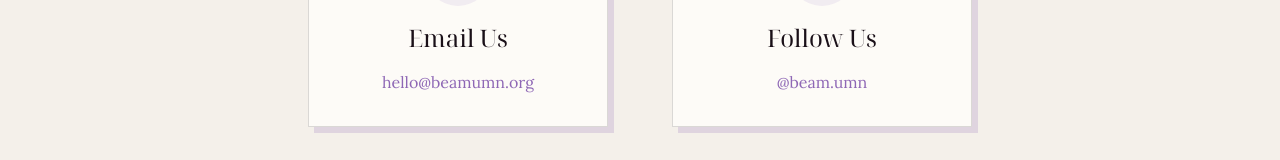
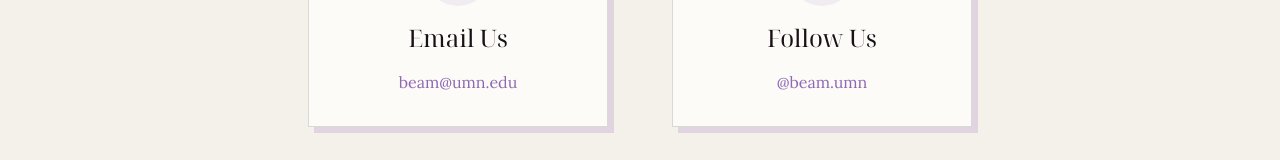
Before and after one commit to drews5/beam, a React (Vite) app: page / in a window 1280 px wide. Shown: the part 3988-4148 px from the top of the page. Built offline with nearby package versions, Linux system fonts and the light colour scheme; no server answers.

Commit message:
Update official email address to beam@umn.edu

```diff
--- a/src/App.jsx
+++ b/src/App.jsx
@@ -770,12 +770,12 @@
                 </p>
 
                 <div className="flex flex-col md:flex-row justify-center items-center gap-8 md:gap-16">
-                    <a href="mailto:hello@beamumn.org" className="group flex flex-col items-center gap-4 p-8 riso-card bg-cream min-w-[300px] hover:-translate-y-2 transition-transform duration-300">
+                    <a href="mailto:beam@umn.edu" className="group flex flex-col items-center gap-4 p-8 riso-card bg-cream min-w-[300px] hover:-translate-y-2 transition-transform duration-300">
                         <div className="w-16 h-16 bg-riso-purple/10 rounded-full flex items-center justify-center text-riso-purple group-hover:bg-riso-purple group-hover:text-cream transition-colors duration-300">
                             <Mail size={32} />
                         </div>
                         <h3 className="font-serif text-2xl">Email Us</h3>
-                        <p className="font-body text-riso-purple font-medium">hello@beamumn.org</p>
+                        <p className="font-body text-riso-purple font-medium">beam@umn.edu</p>
                     </a>
 
                     <a href="https://instagram.com/beam.umn" target="_blank" rel="noreferrer" className="group flex flex-col items-center gap-4 p-8 riso-card bg-cream min-w-[300px] hover:-translate-y-2 transition-transform duration-300">
```
